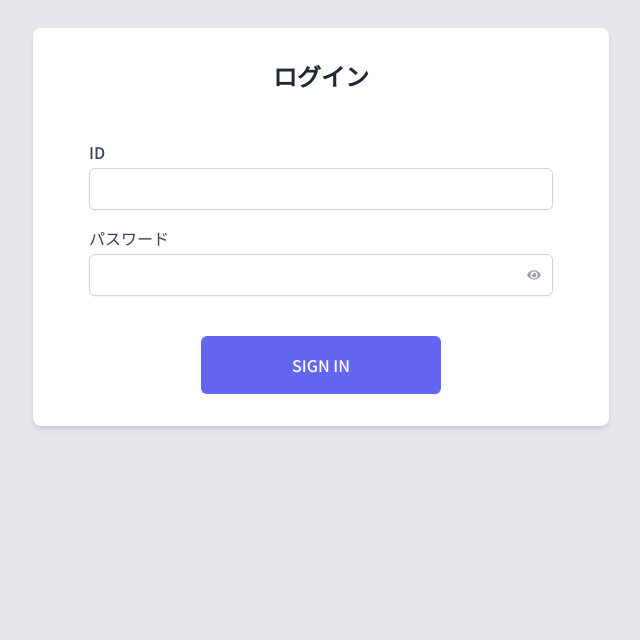
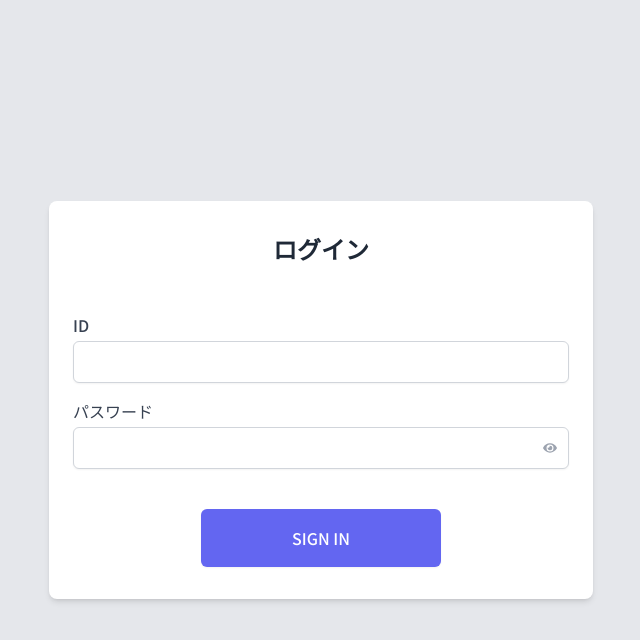
Before and after one commit to n-sakuma39/next-todo-firebase-app, a Next.js app: page /signin in a window 1280 px wide. Shown: the top 640 px of the page, without its empty margins (319-959 px from the left). Built offline with nearby package versions, Linux system fonts and the light colour scheme.

Commit message:
first commit

```diff
--- a/src/app/signin/page.tsx
+++ b/src/app/signin/page.tsx
@@ -3,9 +3,9 @@ import { LoginForm } from "@/app/components/LoginForm";
 
 export default function SignInPage() {
   return (
-    <main className="flex flex-col items-center justify-start h-screen py-2 bg-gray-200">
-      <div className="w-full max-w-xl items-center justify-center mt-5">
-        <div className="w-full px-14 py-8 bg-white shadow-md rounded-lg">
+    <main className="flex flex-col items-center justify-center min-h-screen bg-gray-200">
+      <div className="w-full max-w-xl px-4">
+        <div className="w-full px-6 py-8 bg-white shadow-md rounded-lg">
           <LoginForm />
         </div>
       </div>
```
